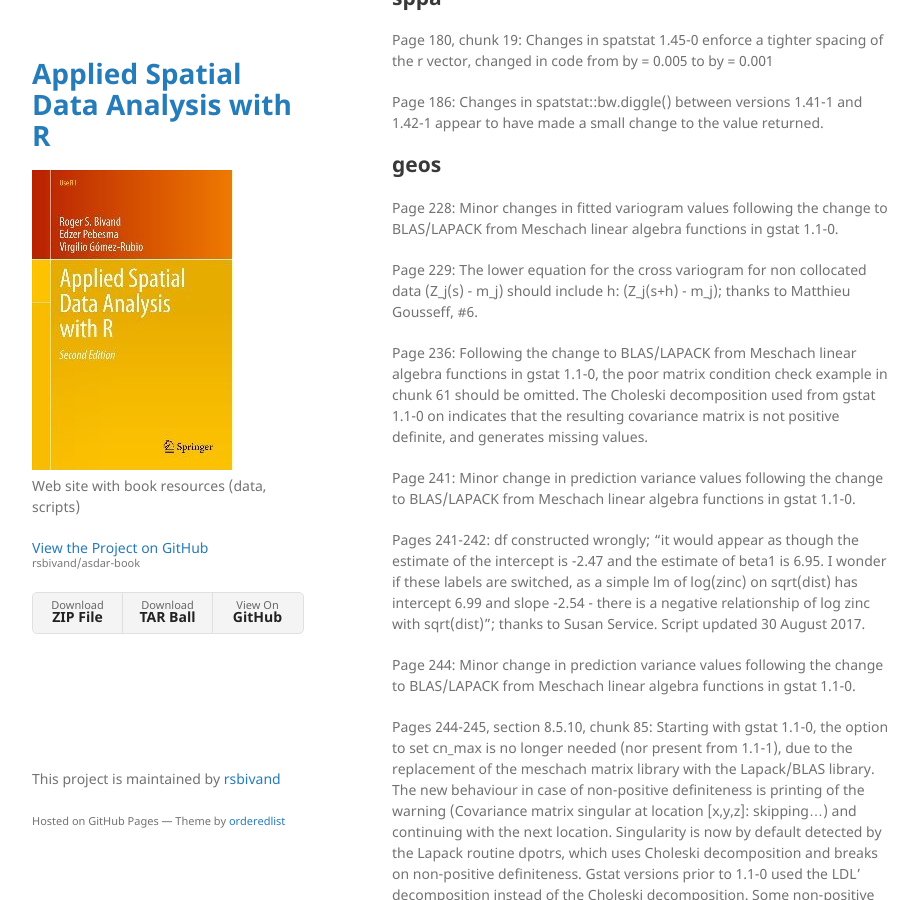
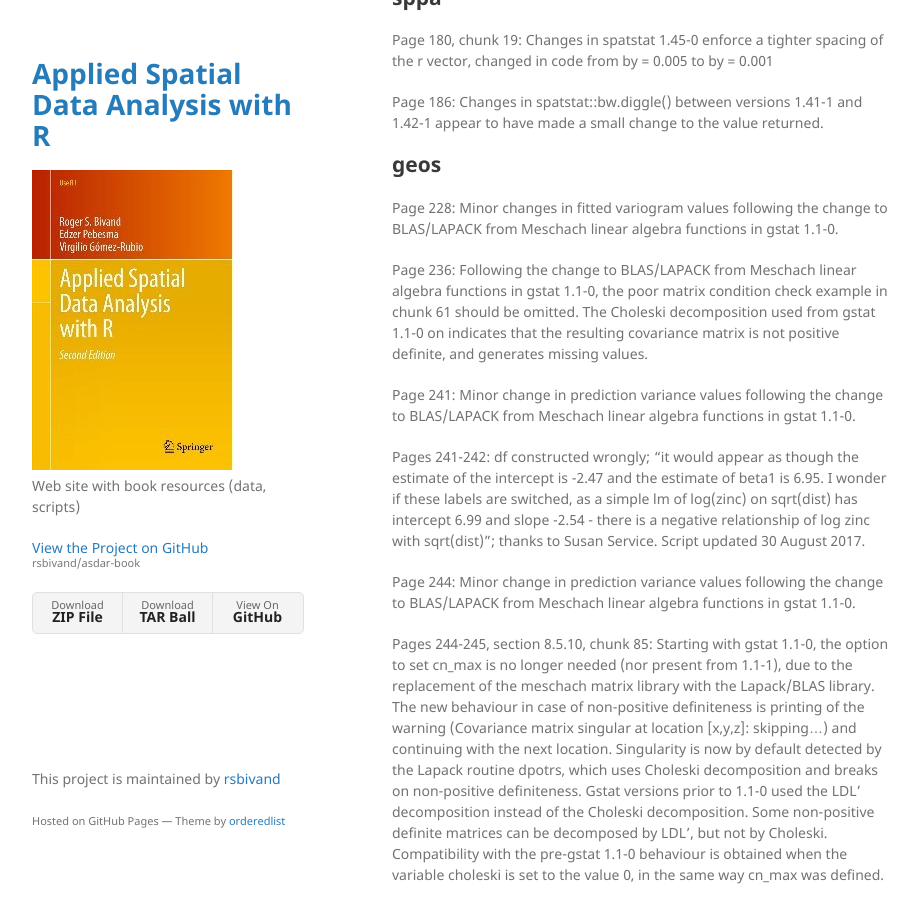
Before and after one commit to rsbivand/asdar-book, a Jekyll site: the page built from docs/book2ed_errata.md, in a window 1280 px wide and 900 px high, scrolled down 1786 px. Shown: the whole window, without its empty margins (178-1096 px from the left). Built offline with Jekyll 4.4.1, drawn with Linux system fonts in a browser that asks for light colours; our own code applies the rules of GitHub Pages for plain Markdown files.

Commit message:
Fix errata for cross variogram equation on page 229
Removed incorrect equation reference for cross variogram.

```diff
--- a/docs/book2ed_errata.md
+++ b/docs/book2ed_errata.md
@@ -59,8 +59,6 @@
 
 Page 228: Minor changes in fitted variogram values following the change to BLAS/LAPACK from Meschach linear algebra functions in gstat 1.1-0.
 
-Page 229: The lower equation for the cross variogram for non collocated data (Z_j(s) - m_j) should include h: (Z_j(s+h) - m_j); thanks to Matthieu Gousseff, #6.
-
 Page 236: Following the change to BLAS/LAPACK from Meschach linear algebra functions in gstat 1.1-0, the poor matrix condition check example in chunk 61 should be omitted. The Choleski decomposition used from gstat 1.1-0 on indicates that the resulting covariance matrix is not positive definite, and generates missing values.
 
 Page 241: Minor change in prediction variance values following the change to BLAS/LAPACK from Meschach linear algebra functions in gstat 1.1-0.
```
